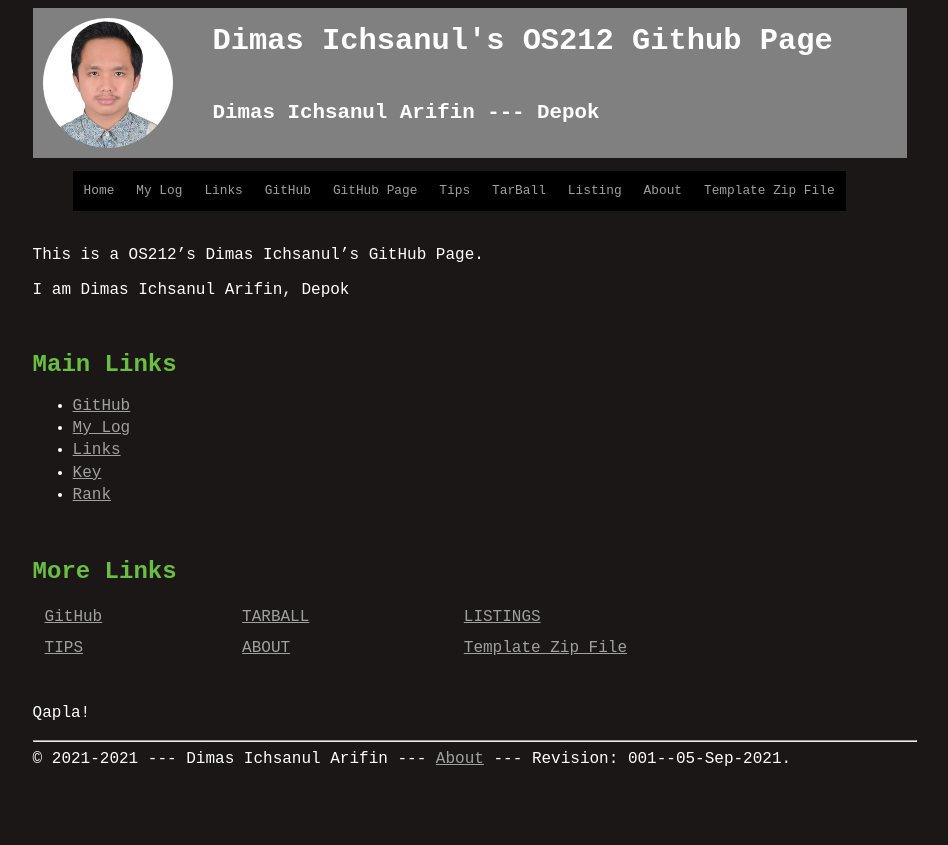
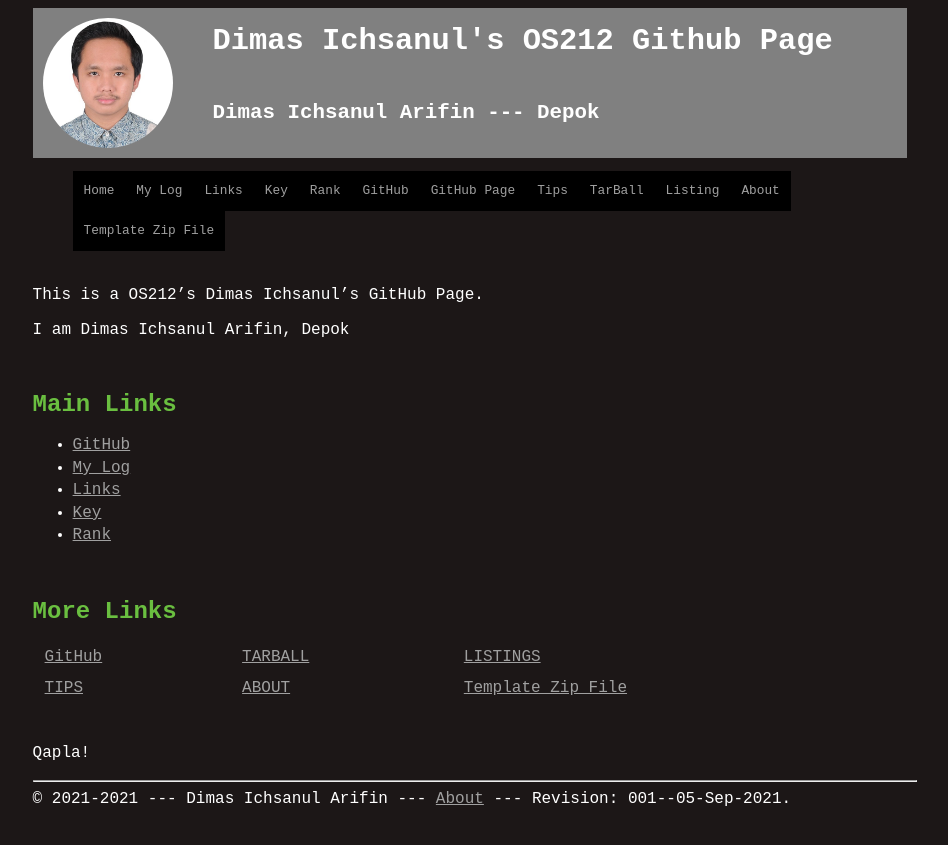
Before and after one commit to Dimasichsanul/os212, a Jekyll site: the page built from index.md, in a window 1280 px wide. Shown: the top 845 px of the page, without its empty margins (165-1113 px from the left). Built offline with Jekyll 4.4.1, drawn with Linux system fonts in a browser that asks for light colours.

Commit message:
Add Key & Rank to Navbar

```diff
--- a/_config.yml
+++ b/_config.yml
@@ -13,6 +13,10 @@ navbarlinks:
   link:      "/TXT/mylog.txt"
 - navbar:    "Links"
   link:      "/LINKS/"
+- navbar:    "Key"
+  link:      "/TXT/mypubkey.txt"
+- navbar:    "Rank"
+  link:      "/TXT/myrank.txt"
 - navbar:    "GitHub"
   link:      "https://github.com/Dimasichsanul/os212"
 - navbar:    "GitHub Page"
```
